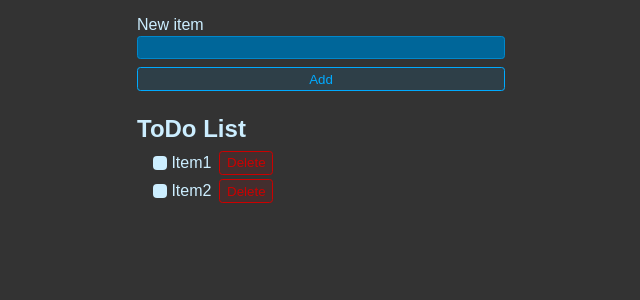
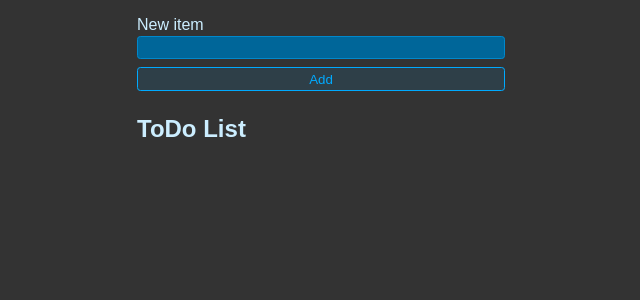
Before and after one commit to vyshnav0/React-Todo-App, a React (Create React App) app: page / in a window 1280 px wide. Shown: the top 300 px of the page, without its empty margins (319-959 px from the left). Built offline with nearby package versions, Linux system fonts and the light colour scheme.

Commit message:
display new todos

```diff
--- a/src/App.js
+++ b/src/App.js
@@ -38,16 +38,13 @@ function App() {
         <button className='btn'>Add</button>
       </form>
       <h1 className='header'>ToDo List</h1>
-
       <ul className='list'>
-        <li>
-          <label><input type='checkbox' />Item1</label>
-          <button className='btn btn-danger'>Delete</button>
-        </li>
-        <li>
-          <label><input type='checkbox' />Item2</label>
-          <button className='btn btn-danger'>Delete</button>
-        </li>
+        {todos.map(singleTodo=>{
+          return <li>
+              <label><input type='checkbox' />{singleTodo.title}</label>
+              <button className='btn btn-danger'>Delete</button>
+            </li>
+        })}
       </ul>
     </>
   );
```
